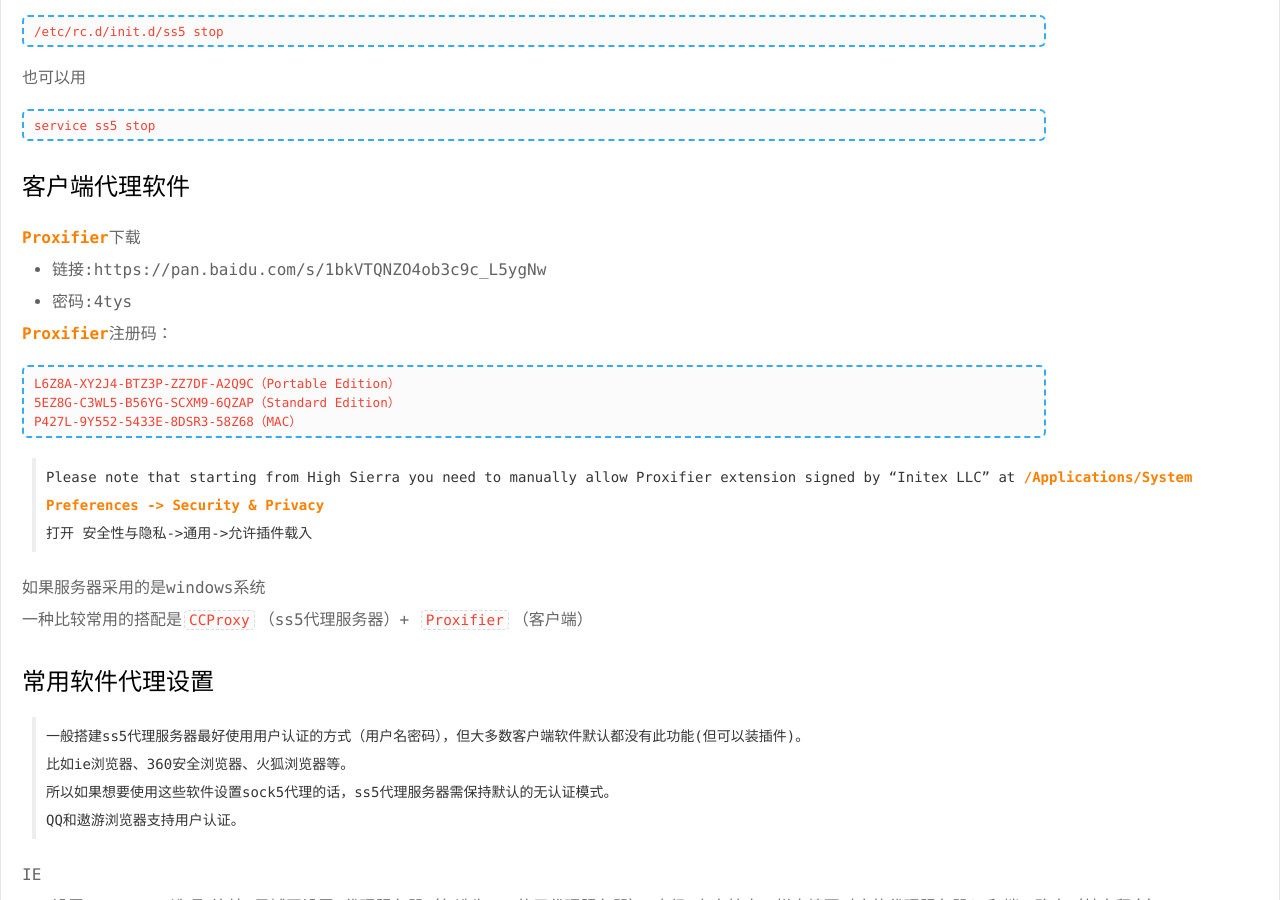
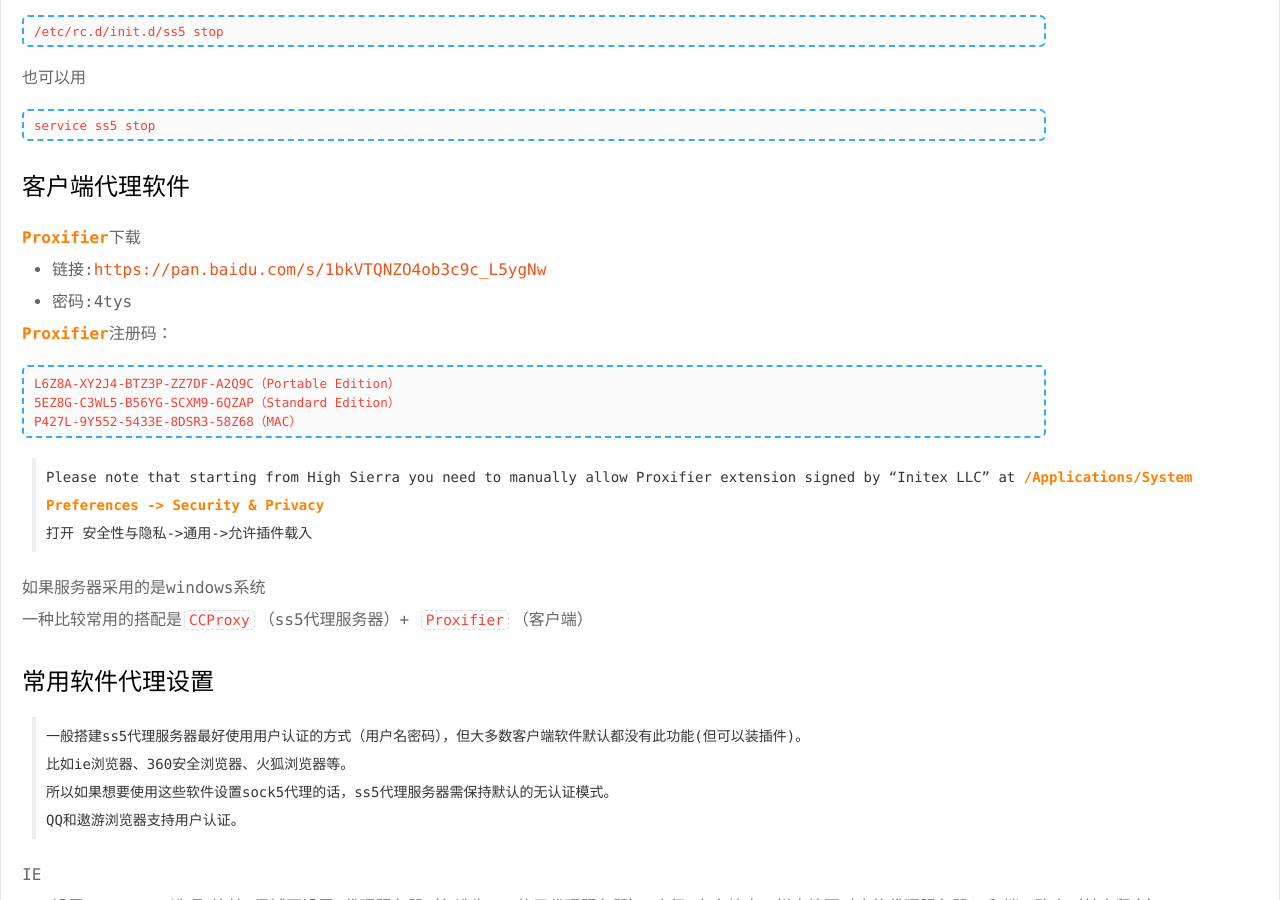
Before and after one commit to psvmc/myblog_jekyll, a Jekyll site: the page built from _posts/2018-08-24-linux-ss5.md, in a window 1280 px wide and 900 px high, scrolled down 2829 px. Built offline with Jekyll 4.4.1, drawn with Linux system fonts in a browser that asks for light colours; comment, search, counter and statistics services are not loaded; some of the changed lines change nothing that is shown.

Commit message:
文章更新

```diff
--- a/_posts/2018-08-24-linux-ss5.md
+++ b/_posts/2018-08-24-linux-ss5.md
@@ -150,7 +150,7 @@
 
 **Proxifier**下载
 
-+ 链接:https://pan.baidu.com/s/1bkVTQNZO4ob3c9c_L5ygNw
++ 链接:[https://pan.baidu.com/s/1bkVTQNZO4ob3c9c_L5ygNw ](https://pan.baidu.com/s/1bkVTQNZO4ob3c9c_L5ygNw )
 + 密码:4tys
 
 **Proxifier**注册码：
```
